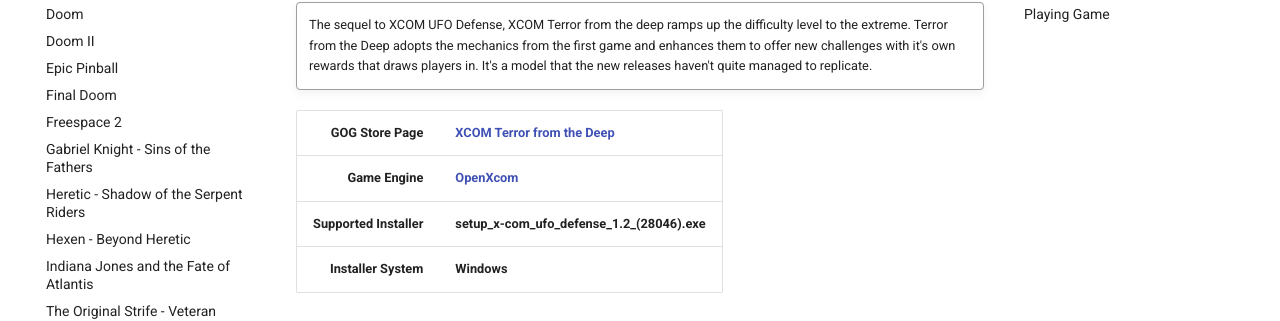
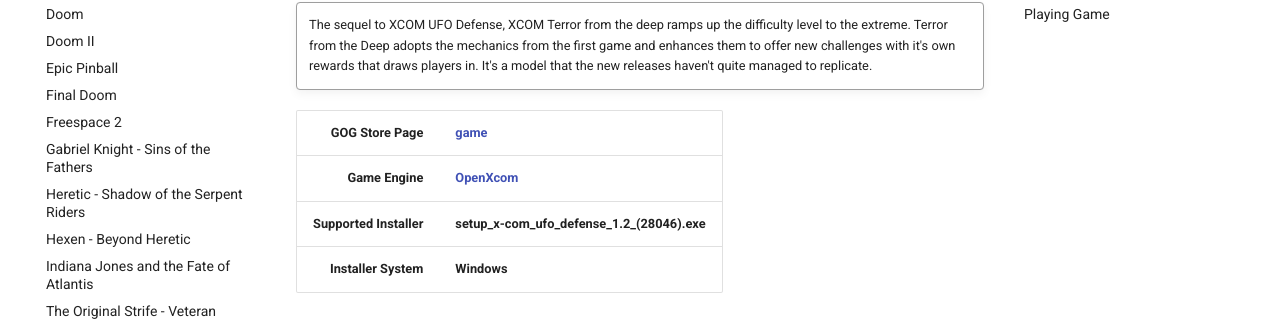
Before and after one commit to gooseberry/smoke, an MkDocs documentation site: the page built from docs/games/xcom-terror-from-the-deep.md, in a window 1280 px wide and 900 px high. Shown: the part 226-547 px from the top of the window. Built offline with MkDocs 1.6.1 and Material for MkDocs 9.7.7, drawn with Linux system fonts in a browser that asks for light colours; comment, search, counter and statistics services are not loaded.

Commit message:
gog store page moved to internal reference link

```diff
--- a/docs/games/xcom-terror-from-the-deep.md
+++ b/docs/games/xcom-terror-from-the-deep.md
@@ -1,10 +1,12 @@
+[game]: (https://www.gog.com/en/game/xcom_terror_from_the_deep) "XCOM Terror from the Deep"
+
 # XCOM: Terror from the Deep
 
 !!! Quote ""
 
     The sequel to XCOM UFO Defense, XCOM Terror from the deep ramps up the difficulty level to the extreme.  Terror from the Deep adopts the mechanics from the first game and enhances them to offer new challenges with it's own rewards that draws players in.  It's a model that the new releases haven't quite managed to replicate.
 
-| GOG Store Page | [XCOM Terror from the Deep](https://www.gog.com/en/game/xcom_terror_from_the_deep) |
+| GOG Store Page | [game] |
 |--:|:--|
 | **Game Engine** | **[OpenXcom](https://openxcom.org/)** |
 | **Supported Installer** | **setup_x-com_ufo_defense_1.2_(28046).exe** |
```
